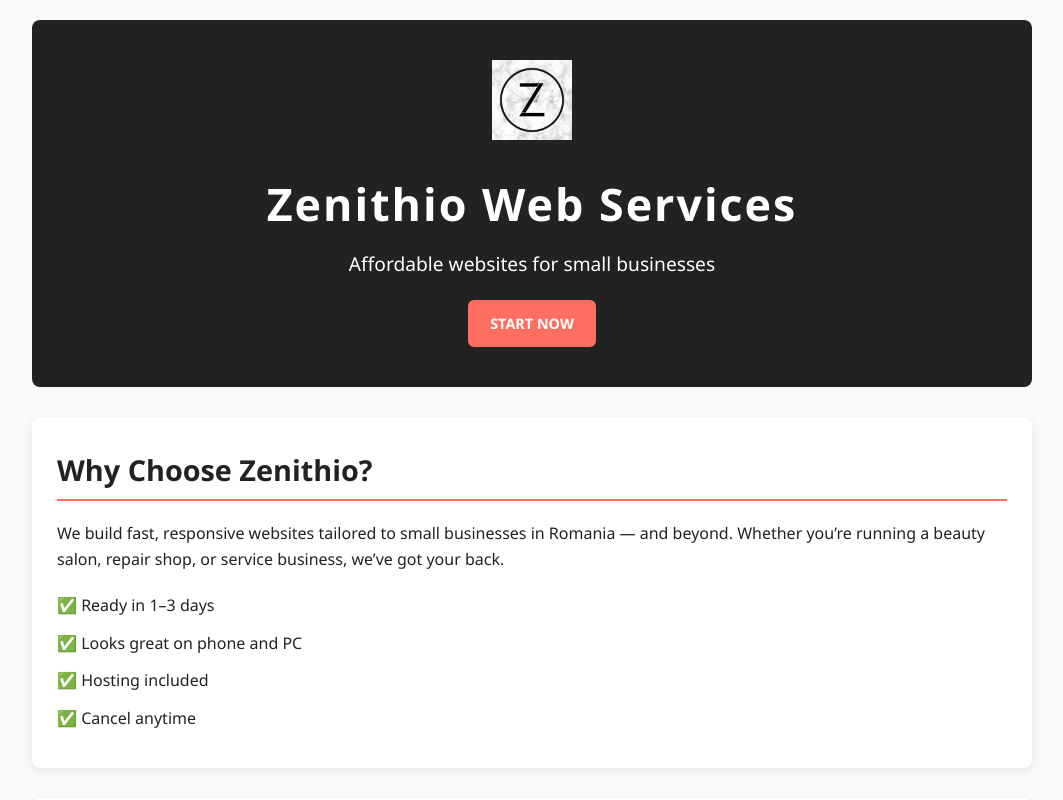
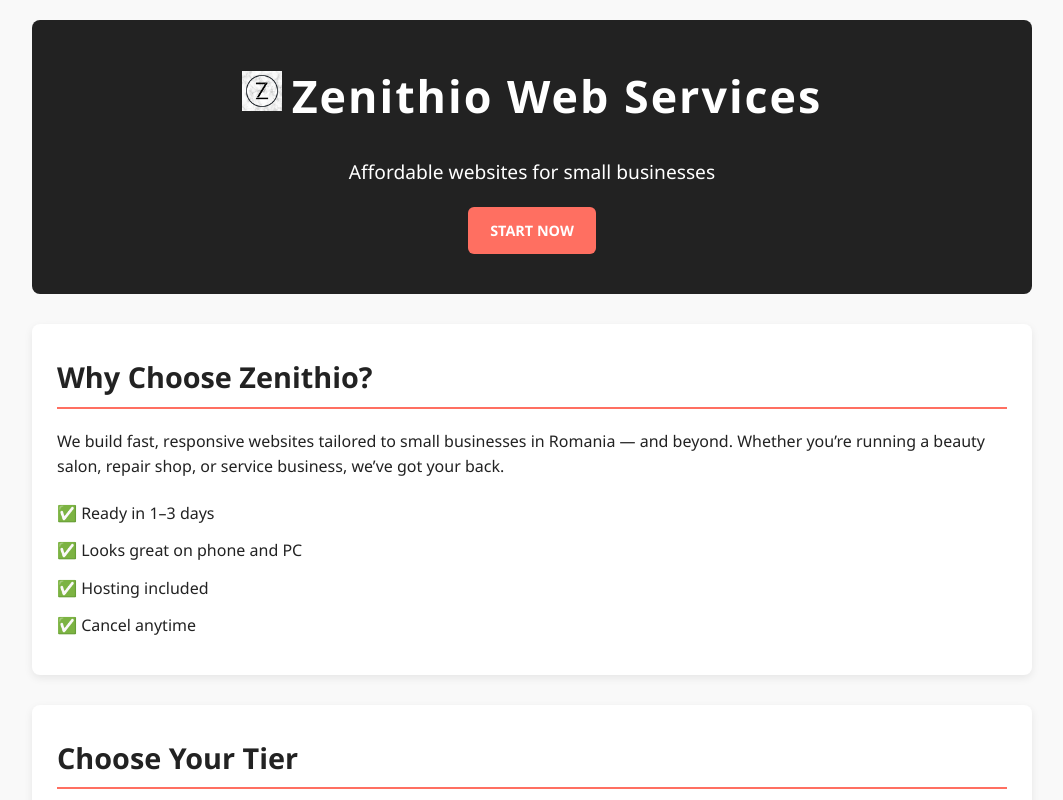
Before and after one commit to Zenithio/Zenithio.Web, a plain HTML site: page index.html in a window 1280 px wide. Shown: the top 800 px of the page, without its empty margins (108-1171 px from the left). Drawn offline with Linux system fonts and the light colour scheme.

Commit message:
Update styles.css

```diff
--- a/styles.css
+++ b/styles.css
@@ -195,3 +195,16 @@ footer {
   font-size: 0.9rem;
   color: #777;
 }
+
+.logo-title {
+  display: flex;
+  align-items: center;
+  justify-content: center;
+  gap: 10px;
+  margin-bottom: 15px;
+}
+
+.logo {
+  width: 40px;
+  height: auto;
+}
```
